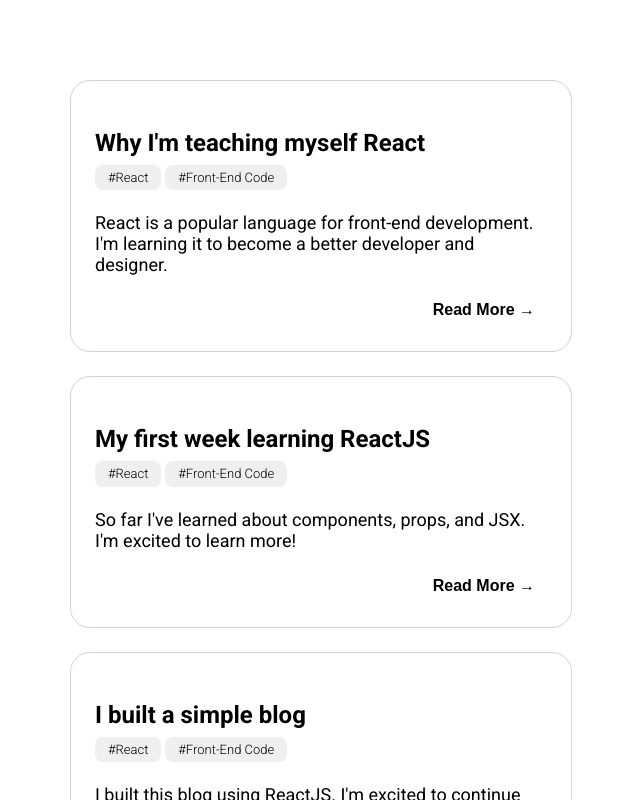
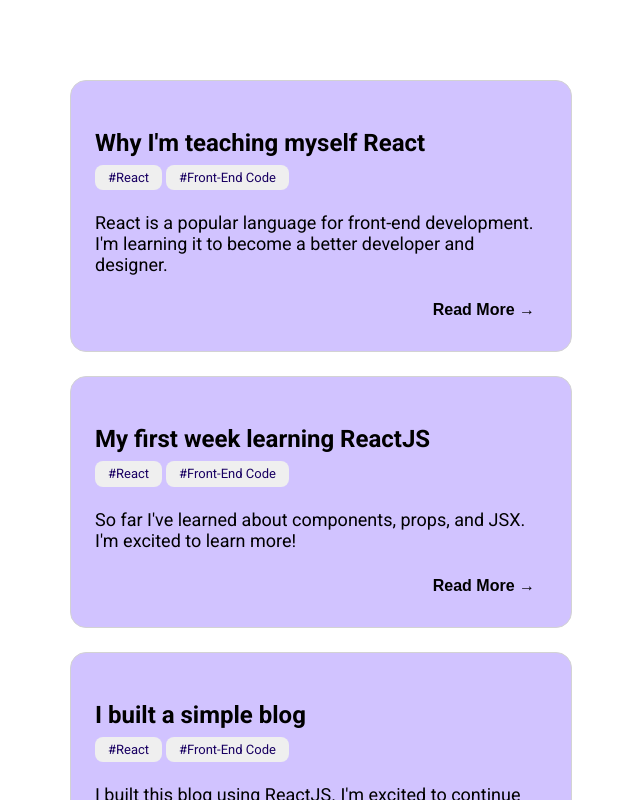
Before and after one commit to jacobolenick/myblog, a React (Create React App) app: page / in a window 1280 px wide. Shown: the top 800 px of the page, without its empty margins (319-959 px from the left). Built offline with nearby package versions, Linux system fonts and the light colour scheme.

Commit message:
Psuhing some styling updates

```diff
--- a/src/Styles/Blogcard.css
+++ b/src/Styles/Blogcard.css
@@ -1,6 +1,6 @@
 .card {
-    background-color: rgb(255, 255, 255);
-    border-radius: 20PX;
+    background-color: rgb(209, 195, 255);
+    border-radius: 16PX;
     border: 1px solid lightgray;
     width: 500px;
     height: fit-content;
@@ -11,7 +11,7 @@
 
 .card:hover {
     background-color: #f8f8f8;
-    border-radius: 20PX;
+    border-radius: 16PX;
     stroke: lightgray;
     transform: scale(1.05);
     transition: 0.2s;
--- a/src/Styles/Pills.css
+++ b/src/Styles/Pills.css
@@ -6,8 +6,8 @@
     box-sizing: border-box;
     text-decoration: none;
     font-family: 'Roboto',sans-serif;
-    font-weight: 300;
-    color: #000000;
+    font-weight: 400;
+    color: #190062;
     background-color: #efefef;
     text-align: center;
     transition: all 0.2s;
```
